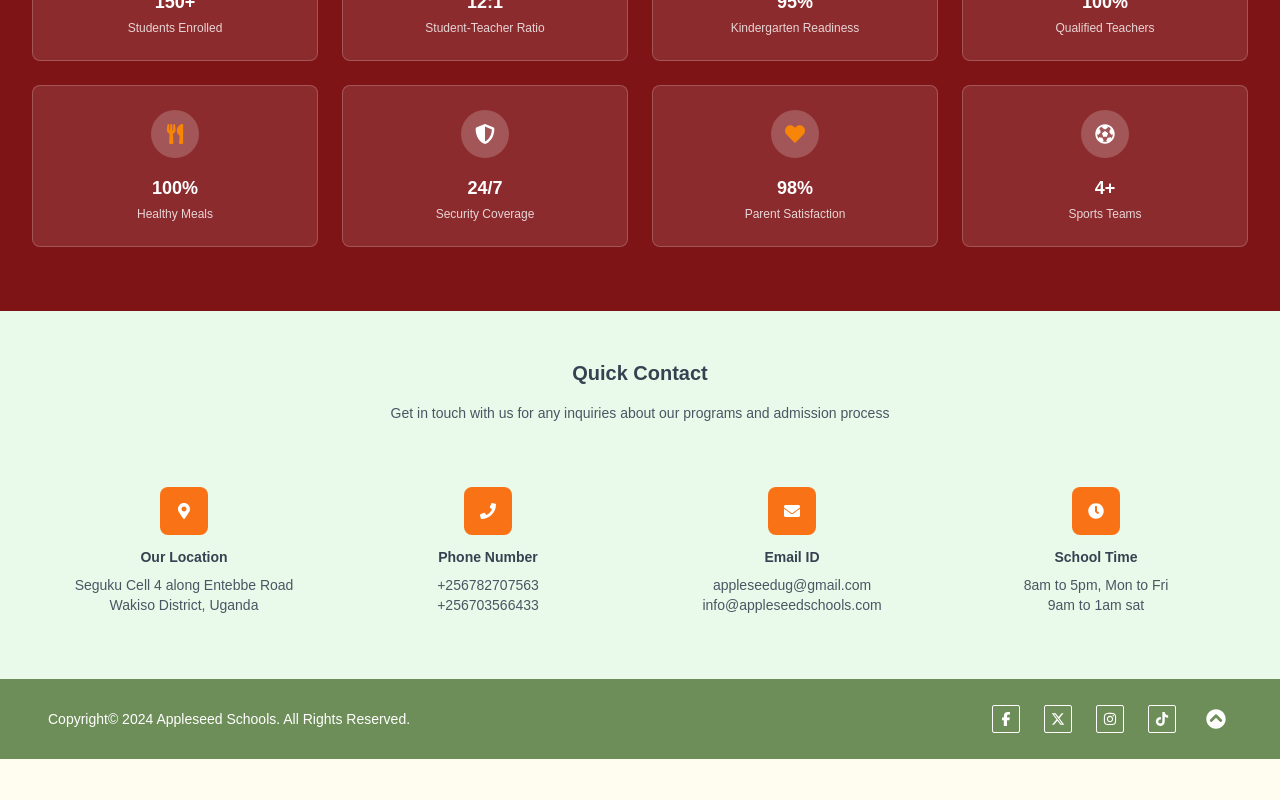
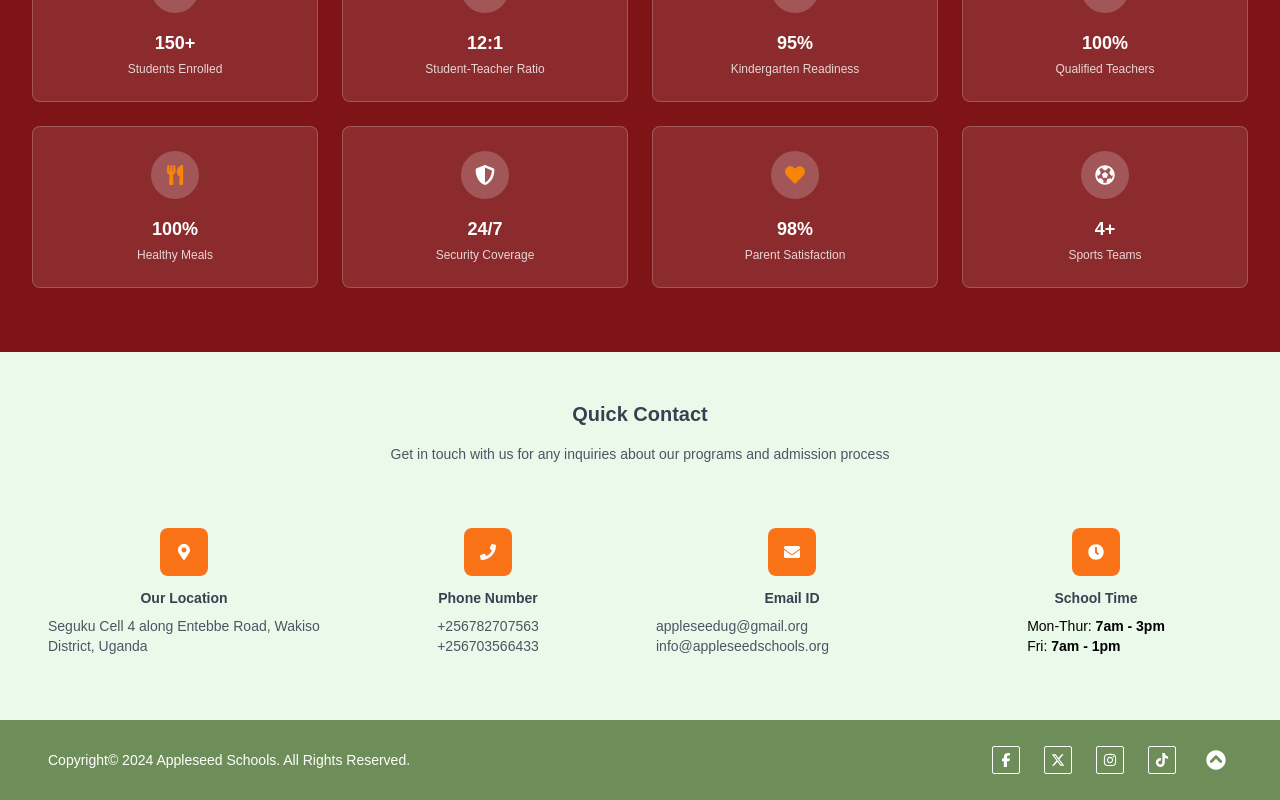
Before and after one commit to sseguku/appleseed-ui, a Next.js app: page / in a window 1280 px wide. Shown: the part 2916-3716 px from the top of the page. Before the commit the page ends 3675 px from the top, so only its background shows below. Built offline with nearby package versions, Linux system fonts and the light colour scheme.

Commit message:
updated home page design

```diff
--- a/app/components/Footer.tsx
+++ b/app/components/Footer.tsx
@@ -42,10 +42,8 @@ export default function Footer() {
             <h3 className="text-xs md:text-sm font-semibold text-gray-700 mb-1 md:mb-2">
               Our Location
             </h3>
-            <p className="text-xs md:text-sm text-gray-600">
-              Seguku Cell 4 along Entebbe Road
-              <br />
-              Wakiso District, Uganda
+            <p className="text-left text-xs md:text-sm text-gray-600">
+              Seguku Cell 4 along Entebbe Road, Wakiso District, Uganda
             </p>
           </div>
 
@@ -72,10 +70,8 @@ export default function Footer() {
             <h3 className="text-xs md:text-sm font-semibold text-gray-700 mb-1 md:mb-2">
               Email ID
             </h3>
-            <p className="text-xs md:text-sm text-gray-600">
-              appleseedug@gmail.com
-              <br />
-              info@appleseedschools.com
+            <p className="text-left text-xs md:text-sm text-gray-600">
+              appleseedug@gmail.org info@appleseedschools.org
             </p>
           </div>
 
@@ -87,10 +83,10 @@ export default function Footer() {
             <h3 className="text-xs md:text-sm font-semibold text-gray-700 mb-1 md:mb-2">
               School Time
             </h3>
-            <p className="text-xs md:text-sm text-gray-600">
-              8am to 5pm, Mon to Fri
+            <p className="text-left text-xs md:text-sm text-black">
+              Mon-Thur: <strong>7am - 3pm</strong>
               <br />
-              9am to 1am sat
+              Fri: <strong>7am - 1pm</strong>
             </p>
           </div>
         </div>
--- a/app/globals.css
+++ b/app/globals.css
@@ -66,3 +66,17 @@ body {
 .animate-pulse {
   animation: pulse 2s infinite;
 }
+
+@keyframes float {
+  0% {
+    transform: translateY(0) translateX(0);
+    opacity: 0;
+  }
+  50% {
+    opacity: 1;
+  }
+  100% {
+    transform: translateY(-100px) translateX(50px);
+    opacity: 0;
+  }
+}
--- a/app/page.tsx
+++ b/app/page.tsx
@@ -498,9 +498,13 @@ export default function Home() {
 
             {/* Content Column */}
             <div>
-              <h2 className="text-2xl font-bold text-green-700 mb-6">
-                Swimming Pool Access
-              </h2>
+              <div className="text-center mb-10">
+                <h2 className="text-2xl font-bold text-green-700 mb-6">
+                  Swimming Pool Access
+                </h2>
+                <div className="w-20 h-1 bg-green-700 mx-auto"></div>
+              </div>
+
               <div className="prose prose-sm text-xs md:text-sm text-justify text-gray-600">
                 <p className="mb-4">
                   Our swimming pool is an exclusive facility for Appleseed
```
